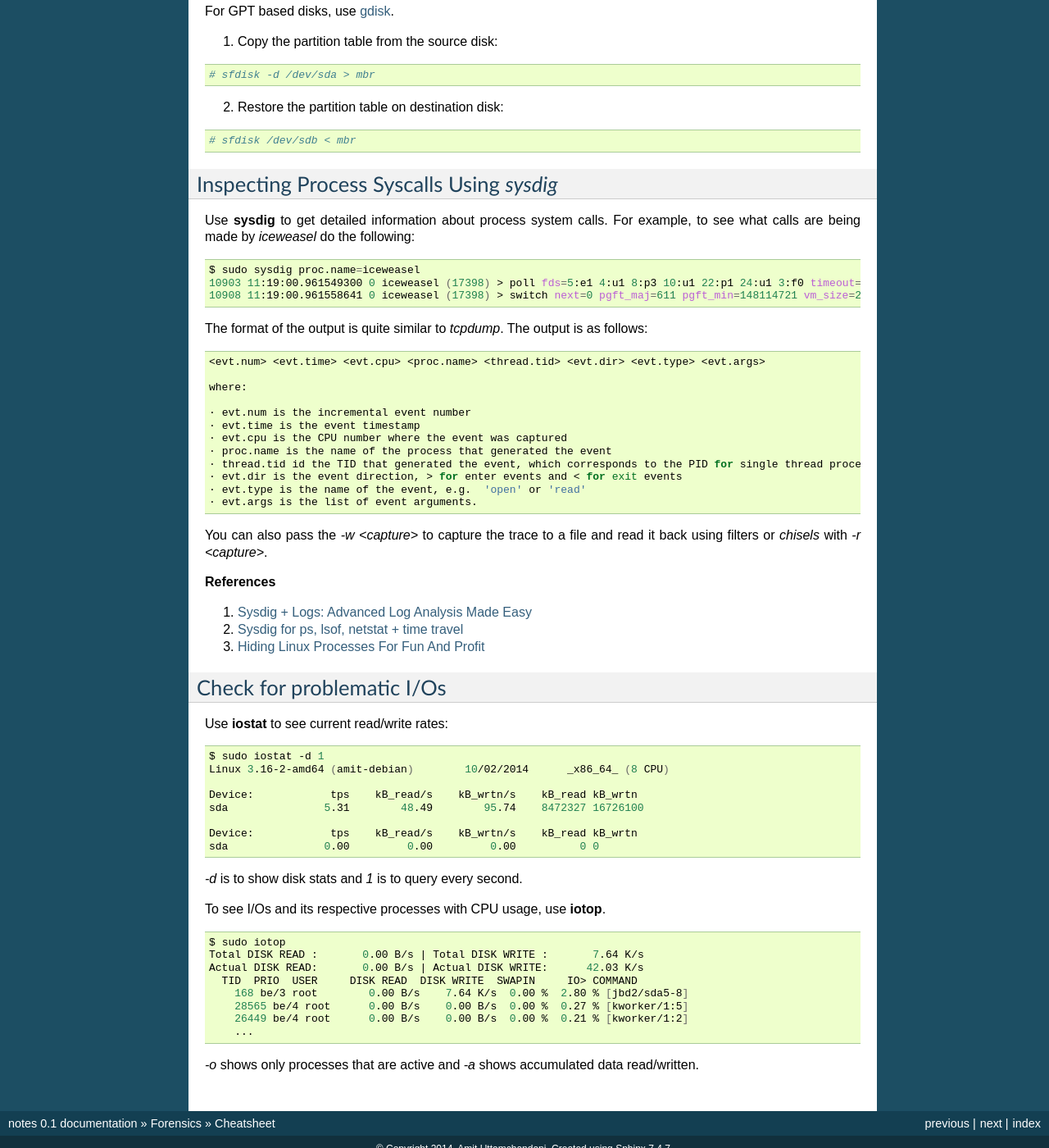
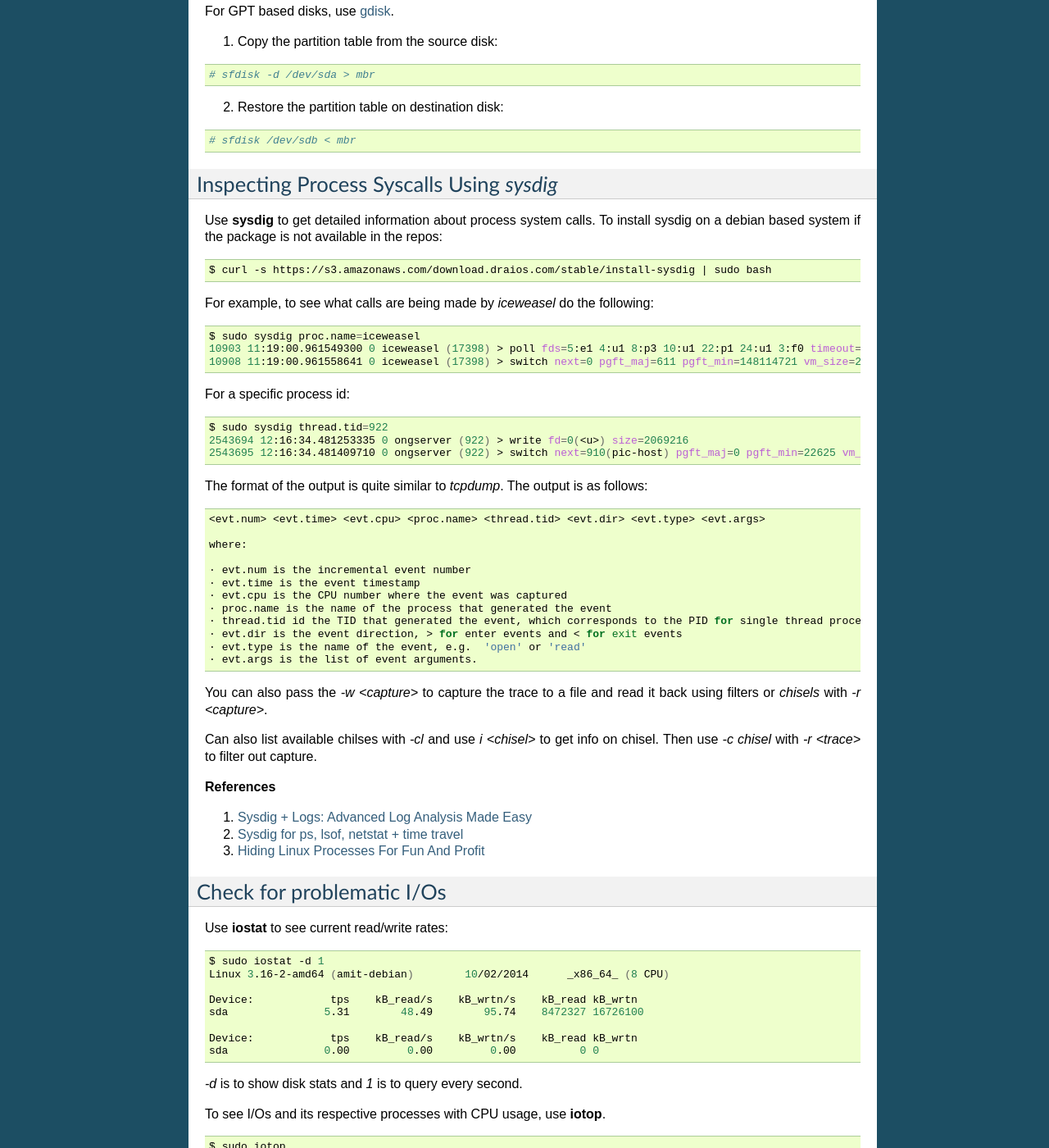
Before and after one commit to amituttam/notes, a Sphinx documentation site: the page built from docs/forensics/cheatsheet.rst, in a window 1280 px wide and 1400 px high, scrolled down 1269 px. Shown: the whole window at 82% size. Built offline with Sphinx 7.4.7, drawn with Linux system fonts in a browser that asks for light colours.

Commit message:
More sysdig info and building dkms

```diff
--- a/docs/forensics/cheatsheet.rst
+++ b/docs/forensics/cheatsheet.rst
@@ -100,6 +100,13 @@ Inspecting Process Syscalls Using *sysdig*
 ------------------------------------------
 
 Use **sysdig** to get detailed information about process system calls.
+To install sysdig on a debian based system if the package is not
+available in the repos:
+
+.. code-block:: bash
+
+    $ curl -s https://s3.amazonaws.com/download.draios.com/stable/install-sysdig | sudo bash
+
 For example, to see what calls are being made by *iceweasel* do the
 following:
 
@@ -108,6 +115,14 @@ following:
     $ sudo sysdig proc.name=iceweasel
     10903 11:19:00.961549300 0 iceweasel (17398) > poll fds=5:e1 4:u1 8:p3 10:u1 22:p1 24:u1 3:f0 timeout=4294967295
     10908 11:19:00.961558641 0 iceweasel (17398) > switch next=0 pgft_maj=611 pgft_min=148114721 vm_size=2665740 vm_rss=1377504 vm_swap=0
+
+For a specific process id:
+
+.. code-block:: bash
+
+    $ sudo sysdig thread.tid=922
+    2543694 12:16:34.481253335 0 ongserver (922) > write fd=0(<u>) size=2069216
+    2543695 12:16:34.481409710 0 ongserver (922) > switch next=910(pic-host) pgft_maj=0 pgft_min=22625 vm_size=335844 vm_rss=73700 vm_swap=0
 
 The format of the output is quite similar to *tcpdump*. The output is as
 follows:
@@ -129,6 +144,10 @@ follows:
 
 You can also pass the *-w <capture>* to capture the trace to a file and
 read it back using filters or *chisels* with *-r <capture>*.
+
+Can also list available chilses with *-cl* and use *i <chisel>* to get
+info on chisel. Then use *-c chisel* with *-r <trace>* to filter out
+capture.
 
 **References**
 
```
Also changed, not shown: docs/debian/commands.rst (+19 -1 lines).
